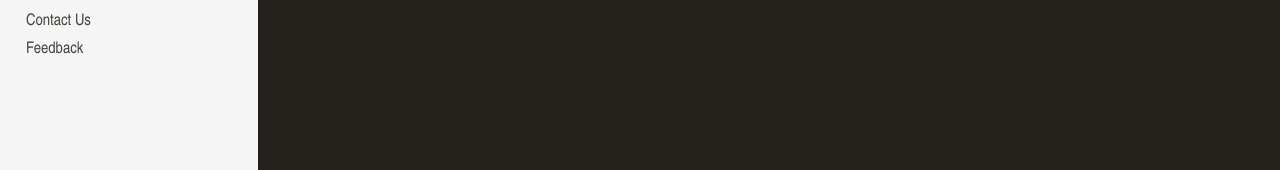
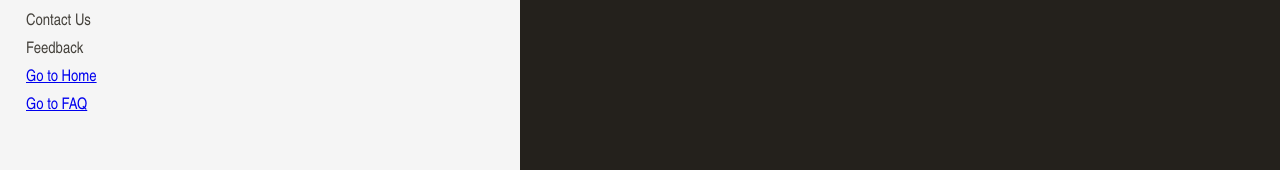
Before and after one commit to gbarmak/aem-content-fragment, a Vue app: page / in a window 1280 px wide. Shown: the part 212-382 px from the top of the page. Built offline with nearby package versions, Linux system fonts and the light colour scheme; no server answers.

Commit message:
Add Routing

```diff
--- a/package.json
+++ b/package.json
@@ -9,7 +9,8 @@
   },
   "dependencies": {
     "core-js": "^2.6.5",
-    "vue": "^2.6.10"
+    "vue": "^2.6.10",
+    "vue-router": "^3.1.3"
   },
   "devDependencies": {
     "@vue/cli-plugin-babel": "^3.12.0",
--- a/src/App.vue
+++ b/src/App.vue
@@ -1,18 +1,16 @@
 <template>
   <div class="main">
         <div class="left-section"><LeftNav /></div>
-        <div class="right-section"><Banner /></div>
+        <router-view />
     </div>
 </template>
 
 <script>
-import Banner from './components/Banner'
 import LeftNav from './components/LeftNav'
 
 export default {
   name: 'app',
   components: {
-    Banner,
     LeftNav
   }
 }
--- a/src/components/LeftNav.vue
+++ b/src/components/LeftNav.vue
@@ -9,6 +9,8 @@
           <div class="left-nav--link">FAQ</div>
           <div class="left-nav--link">Contact Us</div>
           <div class="left-nav--link">Feedback</div>
+          <div><router-link to="/home">Go to Home</router-link></div>
+          <div><router-link to="/faq">Go to FAQ</router-link></div>
       </div>
   </nav>
 </template>
```
Also changed, not shown: src/main.js (+7 -1 lines), src/routes.js (added, +10 -0 lines), 1 other file (tests, documents, lock files or other folders).
